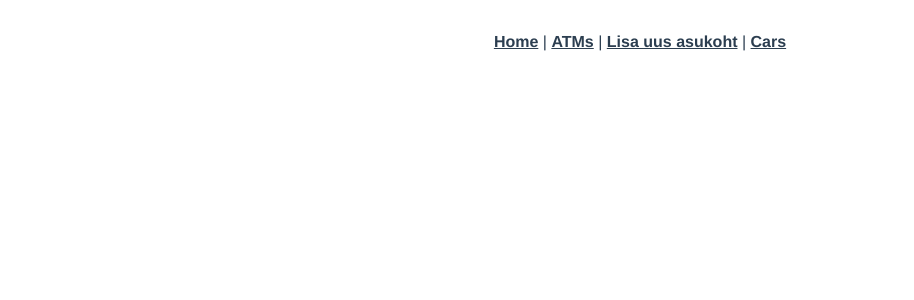
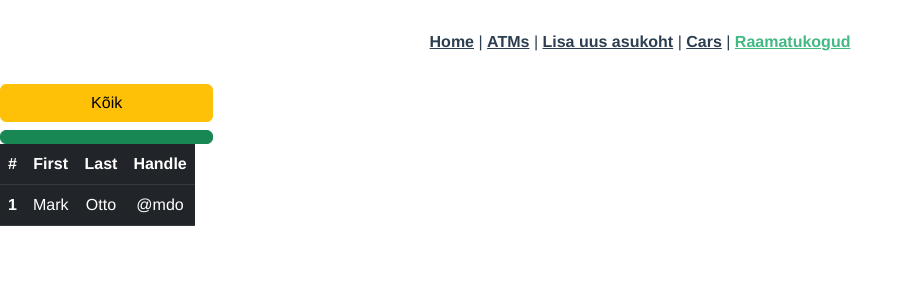
Before and after one commit to raintuur/front_bank_27, a Vue app: page /#/libraries in a window 1280 px wide. Shown: the top 300 px of the page, without its empty margins (0-914 px from the left). Built offline with nearby package versions, Linux system fonts and the light colour scheme; no server answers.

Commit message:
VALTER-FL2 complete

```diff
--- a/src/App.vue
+++ b/src/App.vue
@@ -4,7 +4,8 @@
       <router-link to="/">Home</router-link> |
       <router-link to="/atms">ATMs</router-link> |
       <router-link to="/atm/location">Lisa uus asukoht</router-link> |
-      <router-link to="/cars">Cars</router-link>
+      <router-link to="/cars">Cars</router-link> |
+      <router-link to="/libraries">Raamatukogud</router-link>
     </nav>
     <router-view/>
   </div>
--- /dev/null
+++ b/src/components/library/LibraryCities.vue
@@ -0,0 +1,40 @@
+<template>
+  <div>
+    <div class="col-2 d-grid gap-2">
+        <button type="button" class="btn btn-warning" >Kõik</button>
+        <button type="button" v-for="libraryCity in libraryCities" class="btn btn-success" >{{libraryCity.cityName}}</button>
+    </div>
+  </div>
+
+</template>
+<script>
+export default {
+  name: 'LibraryCitiesView',
+  data: function () {
+    return {
+      libraryCities: [
+        {
+          cityId: 0,
+          cityName: ''
+        }
+      ]
+    }
+  },
+  methods: {
+    getLibraryCityNames: function () {
+      this.$http.get("/library/cities")
+          .then(response => {
+            this.libraryCities = response.data
+          })
+          .catch(error => {
+            console.log(error)
+          })
+    },
+
+  },
+  beforeMount() {
+    this.getLibraryCityNames()
+  }
+
+}
+</script>
--- a/src/router/index.js
+++ b/src/router/index.js
@@ -5,6 +5,7 @@ import CarsView from "@/views/CarsView.vue";
 import AboutView from "@/views/AboutView.vue";
 import AtmsView from "@/views/AtmsView.vue";
 import AtmLocationView from "@/views/AtmLocationView.vue";
+import LibrariesView from "@/views/LibrariesView.vue";
 
 Vue.use(VueRouter)
 
@@ -33,7 +34,13 @@ const routes = [
     path: '/about',
     name: 'aboutRoute',
     component: AboutView
+  },
+  {
+    path: '/libraries',
+    name: 'librariesRoute',
+    component: LibrariesView
   }
+
 ]
 
 const router = new VueRouter({
--- a/src/views/AtmLocationView.vue
+++ b/src/views/AtmLocationView.vue
@@ -36,7 +36,7 @@
 import TransactionTypeCheckBox from "@/components/atm/TransactionTypeCheckBox.vue";
 import CitiesDropdown from "@/components/atm/CitiesDropdown.vue";
 import AtmLocationNameInput from "@/components/atm/AtmLocationNameInput.vue";
-import NumberOfAtmsInput from "@/views/NumberOfAtmsInput.vue";
+import NumberOfAtmsInput from "@/components/atm/NumberOfAtmsInput.vue";
 
 export default {
   name: "AtmLocationView",
--- /dev/null
+++ b/src/views/LibrariesView.vue
@@ -0,0 +1,46 @@
+<template>
+  <div>
+    <div class="row">
+      <div>
+        <LibraryCitiesView/>
+      </div>
+      <div class="col-2">
+        <table class="table table-dark table-hover">
+          <thead>
+          <tr>
+            <th scope="col">#</th>
+            <th scope="col">First</th>
+            <th scope="col">Last</th>
+            <th scope="col">Handle</th>
+          </tr>
+          </thead>
+          <tbody>
+          <tr>
+            <th scope="row">1</th>
+            <td>Mark</td>
+            <td>Otto</td>
+            <td>@mdo</td>
+          </tr>
+          </tbody>
+        </table>
+      </div>
+    </div>
+
+
+
+  </div>
+</template>
+
+<script>
+import LibraryCitiesView from "@/components/library/LibraryCities.vue";
+
+export default {
+  name: "LibrariesView",
+  components: {LibraryCitiesView},
+  data: function () {
+
+  },
+
+
+}
+</script>
```
Also changed, not shown: src/components/atm/NumberOfAtmsInput.vue (renamed from src/views/NumberOfAtmsInput.vue).
